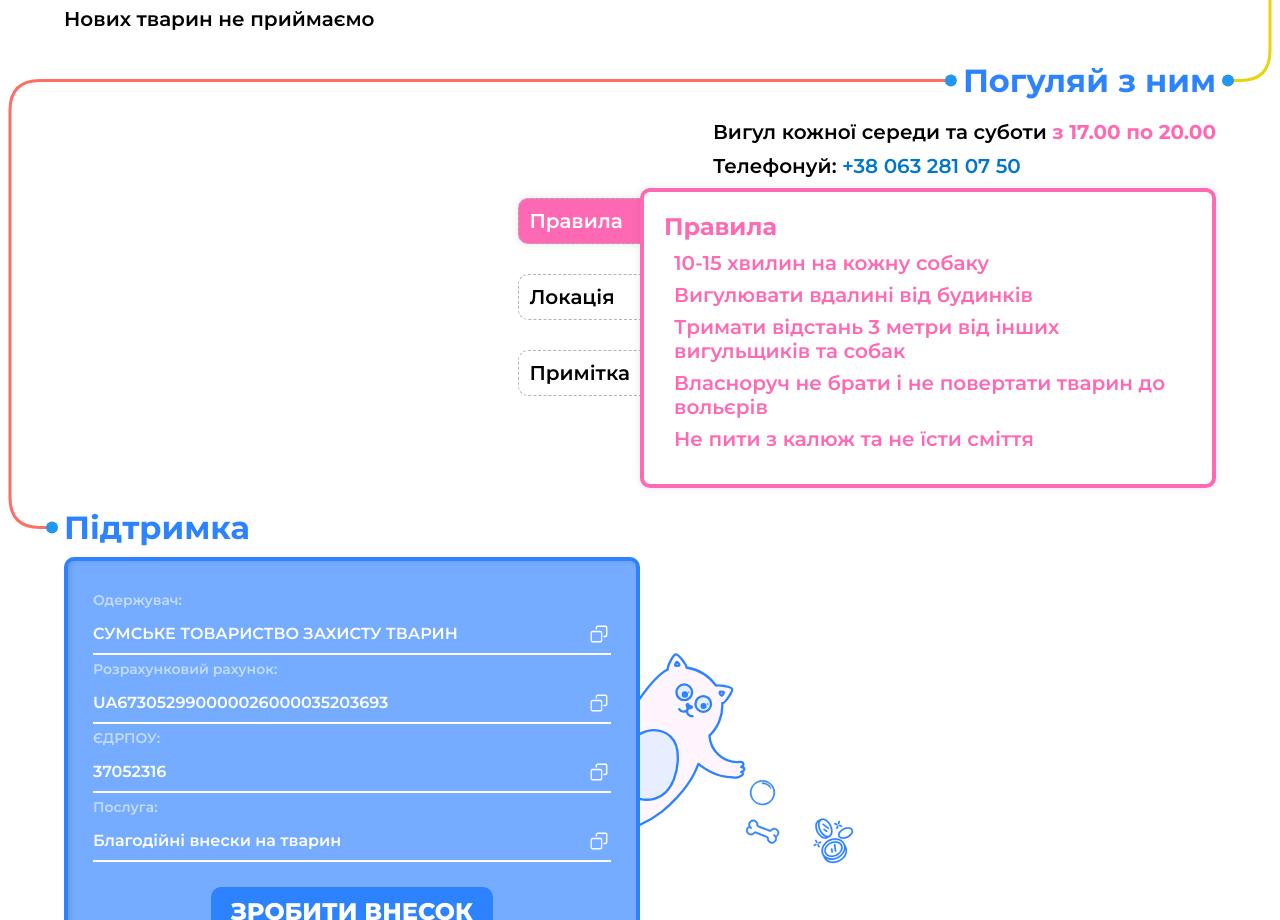
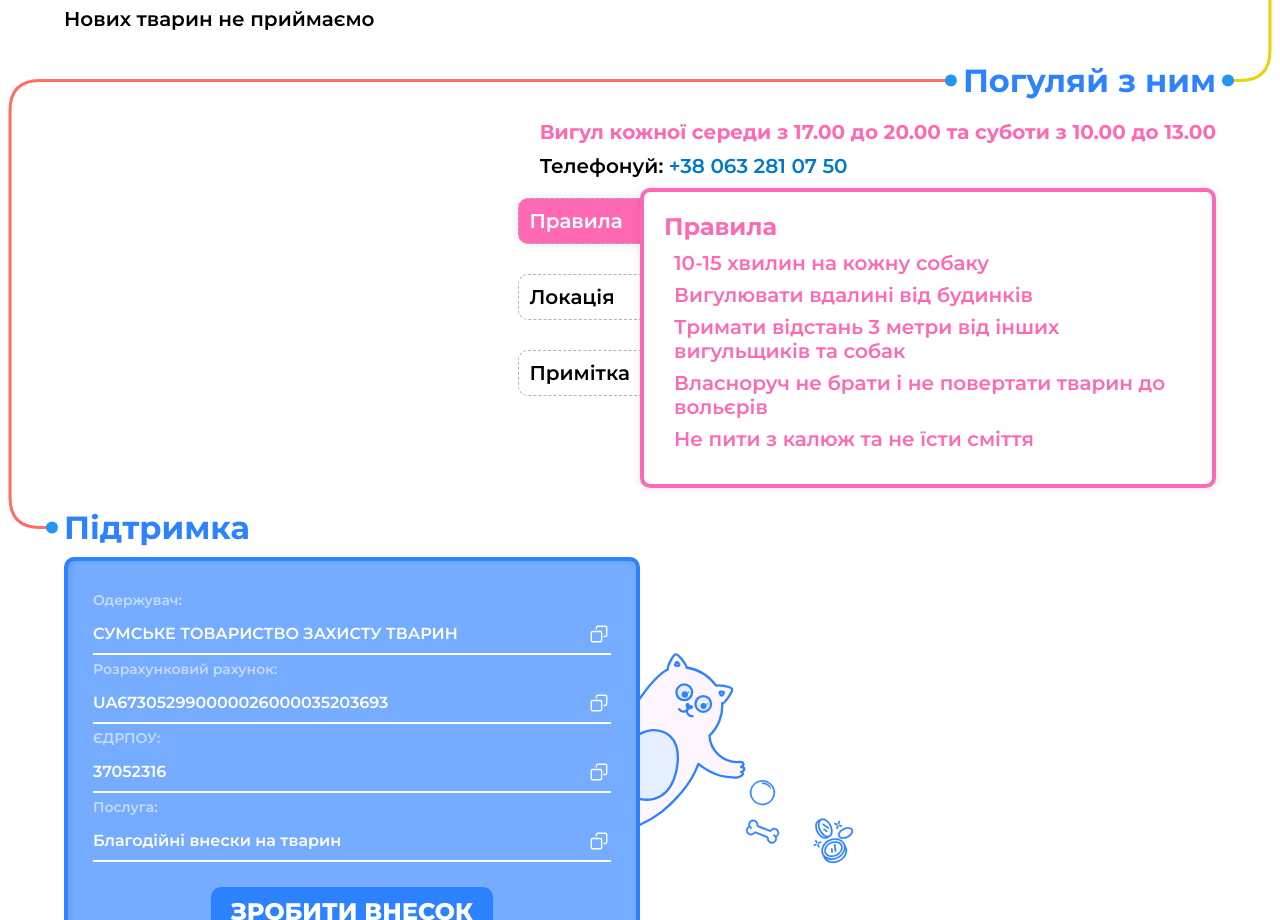
Before and after one commit to sumydog11/dogland, a plain HTML site: page index.html in a window 1280 px wide. Shown: the part 967-1887 px from the top of the page. Drawn offline with nearby package versions, Linux system fonts and the light colour scheme; no server answers.

Commit message:
Update index.html

```diff
--- a/index.html
+++ b/index.html
@@ -272,7 +272,7 @@
             <section class="pet-walk open-right">
                 <h2 id="section2">Погуляй з ним</h2>
                 <div class="pet-cards__info">
-                    <p>Вигул кожної середи та суботи <b>з 17.00 по 20.00</b></p>
+                    <p><b>Вигул кожної середи з 17.00 до 20.00 та суботи з 10.00 до 13.00 </b></p>
                     <p>Телефонуй: <a href="tel:+380632810750">+38 063 281 07 50</a></p>
                 </div>
                 <div class="accordion">
```
